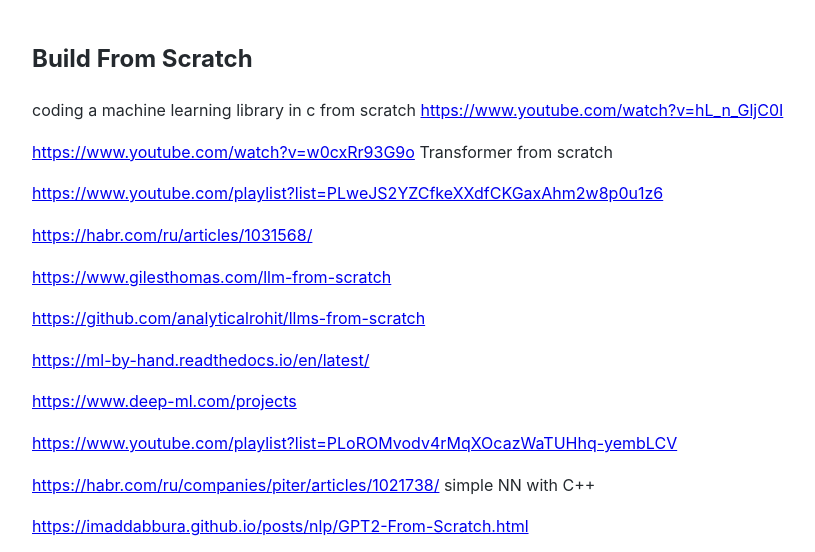
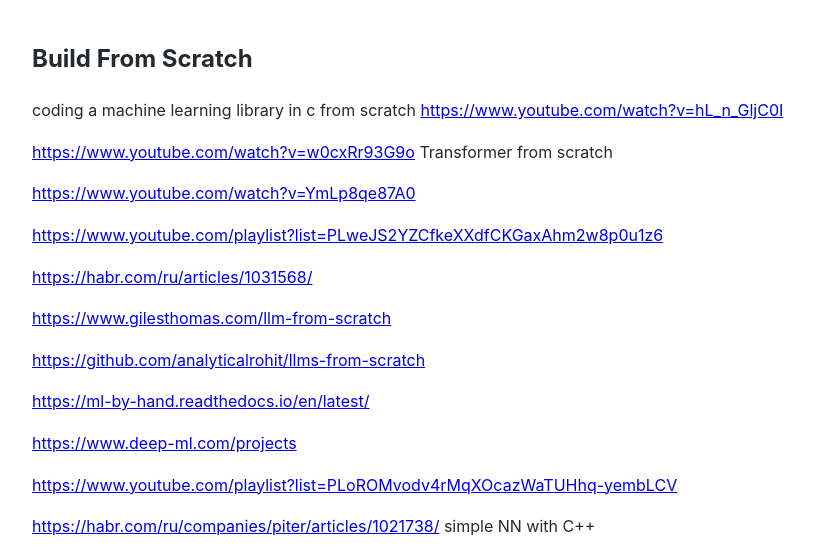
Before and after one commit to Michael-Lubinsky/michael-lubinsky.github.com, a Jekyll site: the page built from ml/from_scratch.md, in a window 1280 px wide and 900 px high, cut to the strip 0-552 px from the top of the window. Shown: the whole strip, without its empty margins (158-973 px from the left). Built offline with Jekyll 4.4.1, drawn with Linux system fonts in a browser that asks for light colours; our own code applies the rules of GitHub Pages for plain Markdown files.

Commit message:
Update from_scratch.md

```diff
--- a/ml/from_scratch.md
+++ b/ml/from_scratch.md
@@ -4,6 +4,8 @@
 <https://www.youtube.com/watch?v=hL_n_GljC0I>
 
 <https://www.youtube.com/watch?v=w0cxRr93G9o> Transformer from scratch
+
+<https://www.youtube.com/watch?v=YmLp8qe87A0>
 
 <https://www.youtube.com/playlist?list=PLweJS2YZCfkeXXdfCKGaxAhm2w8p0u1z6>
 
```
